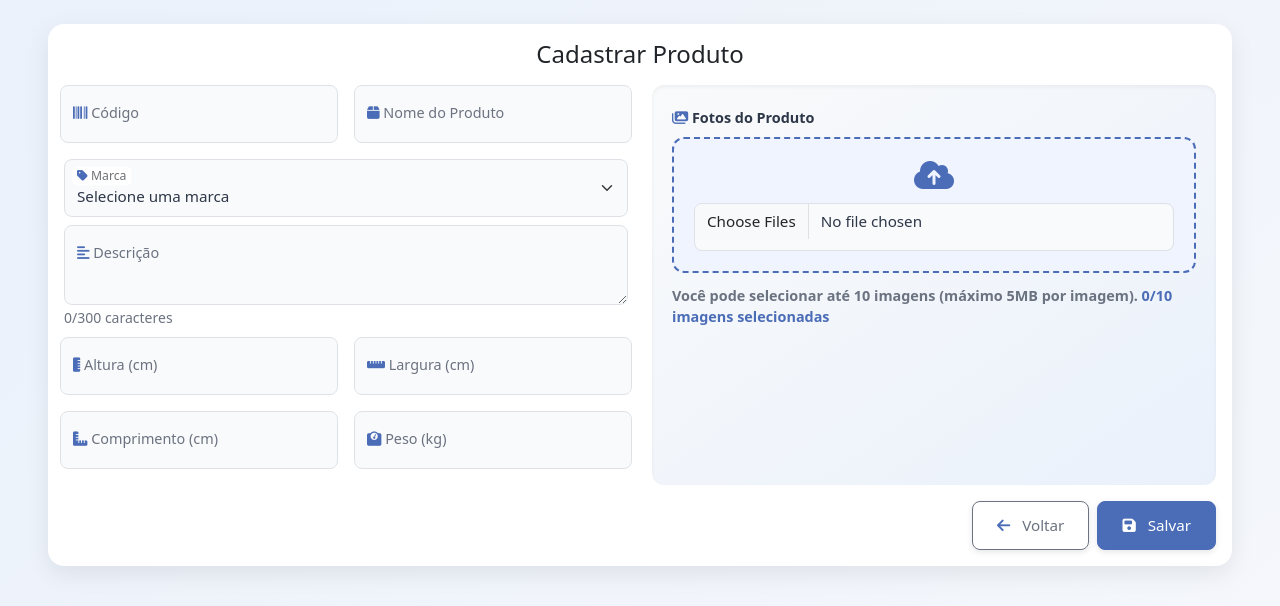
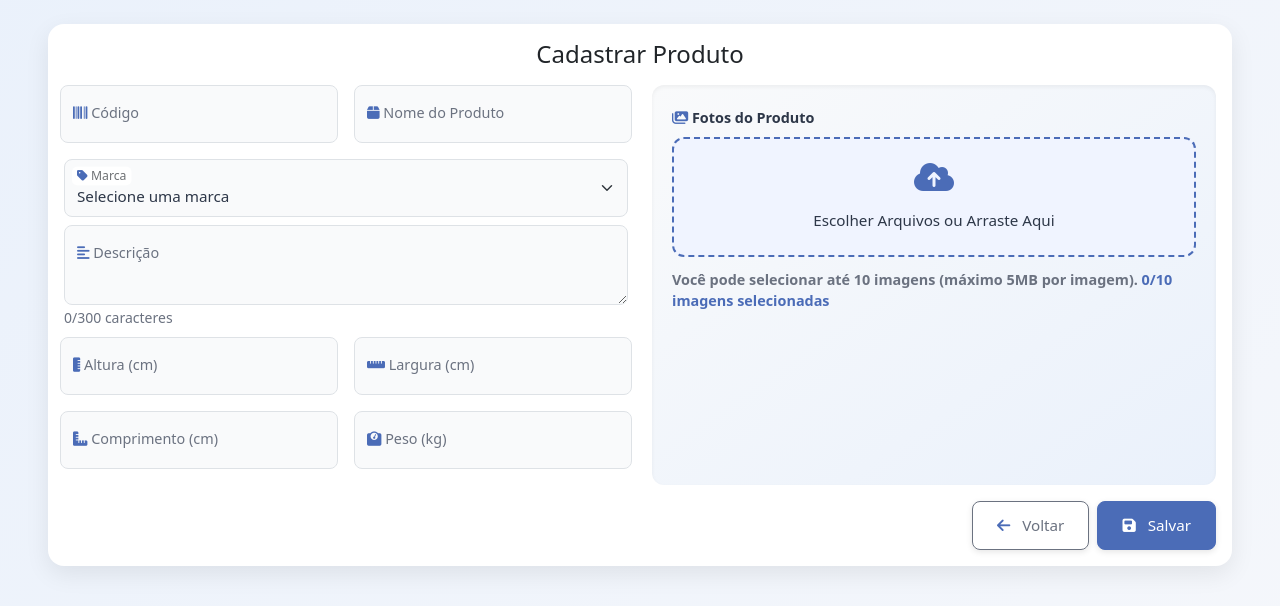
Before and after one commit to derikincode/camb-gestao-de-produtos, a Flask app: page /cadastrar in a window 1280 px wide. Shown: the part 62-668 px from the top of the page. Run offline with Flask 3, Linux system fonts and the light colour scheme; some libraries are stand-ins or nearby versions.

Commit message:
Melhorias

```diff
--- a/static/form.css
+++ b/static/form.css
@@ -205,7 +205,19 @@ label {
   transform: scale(1.1);
 }
 
-/* Estilo para drag-and-drop */
+/* Estilo para o input de arquivo */
+.drop-zone input[type="file"] {
+  position: absolute;
+  width: 100%;
+  height: 100%;
+  opacity: 0;
+  cursor: pointer;
+  top: 0;
+  left: 0;
+  z-index: 2;
+}
+
+/* Estilo para o contêiner da drop-zone */
 .drop-zone {
   border: 2px dashed #4B6CB7;
   border-radius: 12px;
@@ -215,6 +227,11 @@ label {
   transition: all 0.3s ease;
   text-align: center;
   cursor: pointer;
+  display: flex;
+  flex-direction: column;
+  align-items: center;
+  justify-content: center;
+  min-height: 120px;
 }
 
 .drop-zone.drag-active {
@@ -224,20 +241,31 @@ label {
   box-shadow: 0 4px 12px rgba(75, 108, 183, 0.2);
 }
 
+/* Texto ou ícone dentro da drop-zone */
 .drop-zone .upload-icon {
   font-size: 2rem;
   color: #4B6CB7;
   margin-bottom: 8px;
+  transition: color 0.3s ease;
 }
 
 .drop-zone.drag-active .upload-icon {
   color: #3B5A9A;
 }
 
-.drop-zone p {
-  margin: 0;
+/* Estilo para o texto "Escolher Arquivos" simulado */
+.drop-zone::after {
+  content: "Escolher Arquivos ou Arraste Aqui";
   font-size: 0.95rem;
+  font-weight: 500;
   color: #2D3748;
+  margin-top: 8px;
+  display: block;
+  transition: color 0.3s ease;
+}
+
+.drop-zone.drag-active::after {
+  color: #3B5A9A;
 }
 
 /* Estilo para contador de imagens */
```
Also changed, not shown: database.db, static/uploads/74cf48de7e5e4d4a8983b79c533d4364.jpg (deleted).
